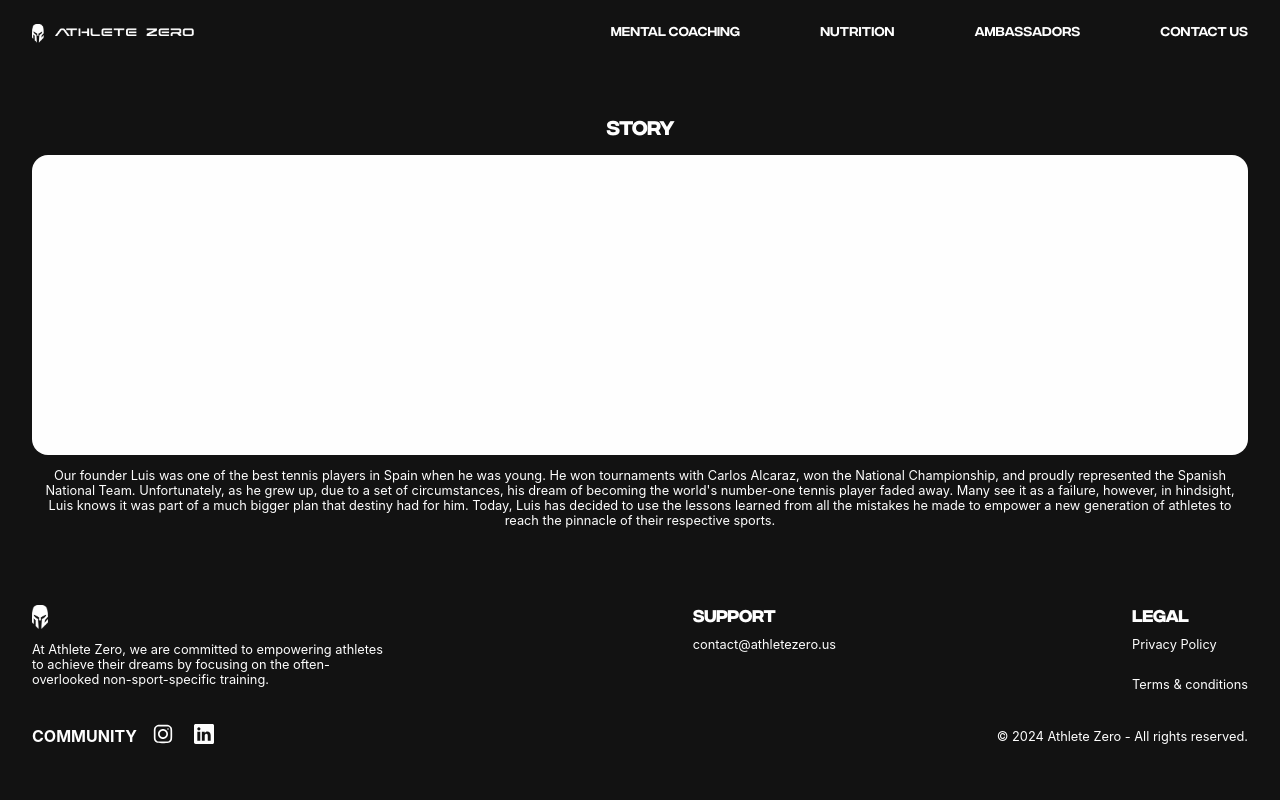
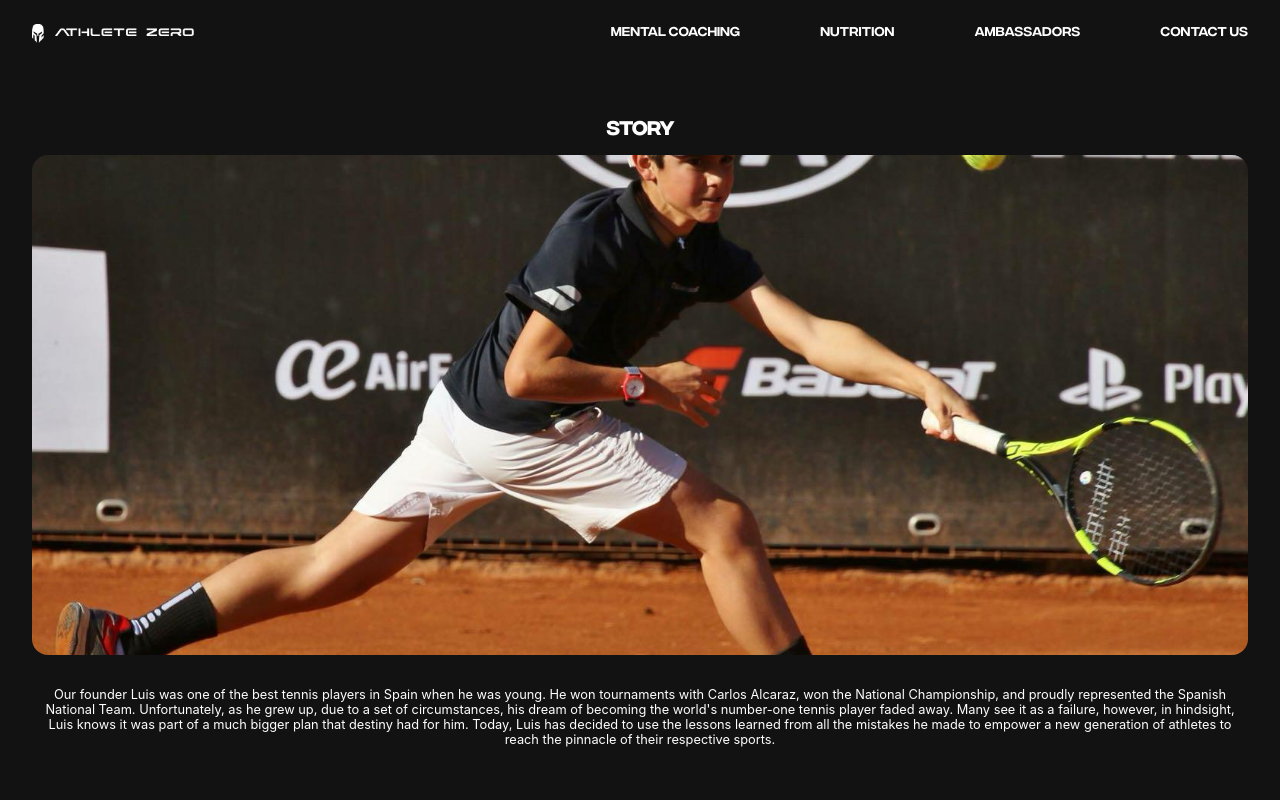
Before and after one commit to bypedroneres/athletezero, a React (Create React App) app in the folder athlete/: page /founder in a window 1280 px wide. Shown: the top 800 px of the page. Built offline with nearby package versions, Linux system fonts and the light colour scheme.

Commit message:
added the link to founder

```diff
--- a/athlete/src/components/Founder.css
+++ b/athlete/src/components/Founder.css
@@ -45,7 +45,7 @@
     gap: 1rem;
 }
 
-.founder_Button > button {
+.founder_Button > a > button {
     padding-right: 3rem;
     padding-left: 3rem;
     border-radius: 2rem;
--- a/athlete/src/components/Founder.js
+++ b/athlete/src/components/Founder.js
@@ -1,5 +1,5 @@
-import React from 'react'
-import "../components/Founder.css"
+import React from 'react';
+import '../components/Founder.css';
 
 function Founder() {
   return (
@@ -8,20 +8,24 @@ function Founder() {
         <div className='founder_Card'>
           <div className='founder_Text'>
             <h2>THE FOUNDER'S STORY</h2>
-                    <p>Our founder, Luis, learned firsthand the consequences of overlooking non-sport-specific training. Today, he is committed to ensuring that younger generations don’t repeat the same mistakes.</p>
+            <p>
+              Our founder, Luis, learned firsthand the consequences of
+              overlooking non-sport-specific training. Today, he is committed
+              to ensuring that younger generations don’t repeat the same
+              mistakes.
+            </p>
             <div className='founder_Buttons'>
               <div className='founder_Button'>
-                        <button>
-                        Learn more
-                        </button>
+                <a href='/founder'>
+                  <button>Learn more</button>
+                </a>
               </div>
             </div>
           </div>
         </div>
       </div>
-
     </div>
-  )
+  );
 }
 
-export default Founder
+export default Founder;
--- a/athlete/src/screens/FounderScreen.css
+++ b/athlete/src/screens/FounderScreen.css
@@ -15,9 +15,13 @@
 }
 
 .founder_Photo {
-    background-color: #FEFEFE;
     width: 100%;
-    height: 300px;
+    background-image: url('/public/images/founder/background.jpeg');
+    background-size: cover;
+    background-position: center;
+    background-repeat: no-repeat;
+    height: 500px;
+    margin-bottom: 2rem;
     border-radius: 1rem;
 }
 
```
Also changed, not shown: athlete/public/images/founder/background.jpeg (added). Lines whose indentation alone changed are shown as unchanged.
